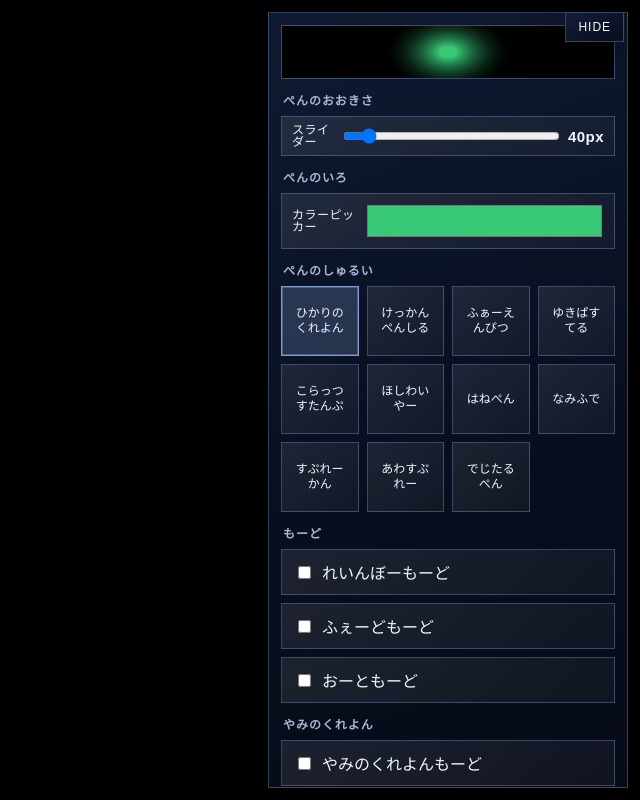
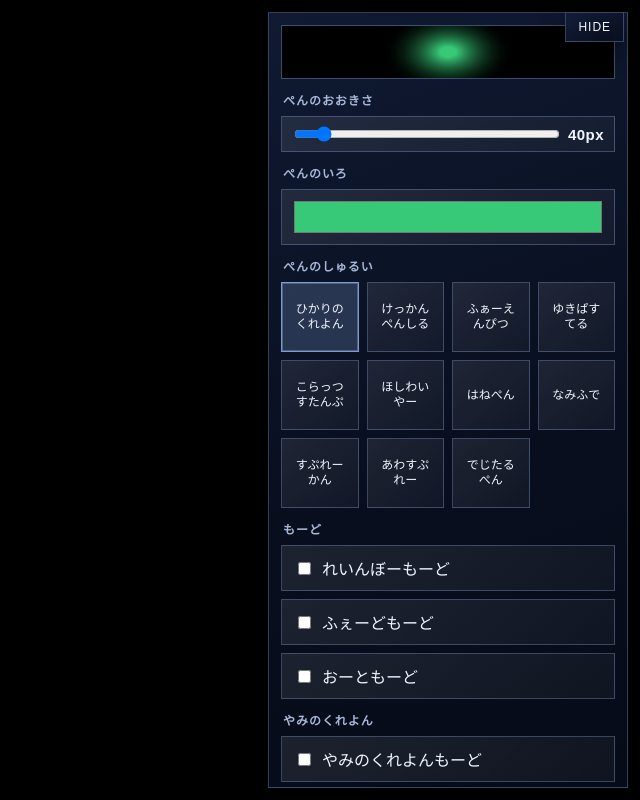
Before and after one commit to k0f1sh/hikari-no-crayon, a website built with Vite: page index.html in a window 1280 px wide. Shown: the whole page, without its empty margins (640-1280 px from the left). Built offline with nearby package versions, Linux system fonts and the light colour scheme.

Commit message:
Remove helper labels from size and color controls

```diff
--- a/index.html
+++ b/index.html
@@ -22,7 +22,6 @@
           <ul id="sl" class="size_list">
             <li class="control_row">
               <label class="range_label">
-                <span>スライダー</span>
                 <input type="range" id="size_range" min="5" max="400" step="1" value="40" />
                 <strong id="size_value">40px</strong>
               </label>
@@ -33,7 +32,6 @@
           <ul id="cl" class="color_list">
             <li class="control_row">
               <label class="picker_label">
-                <span>カラーピッカー</span>
                 <input type="color" id="color_picker" value="#37c878" />
               </label>
             </li>
```
